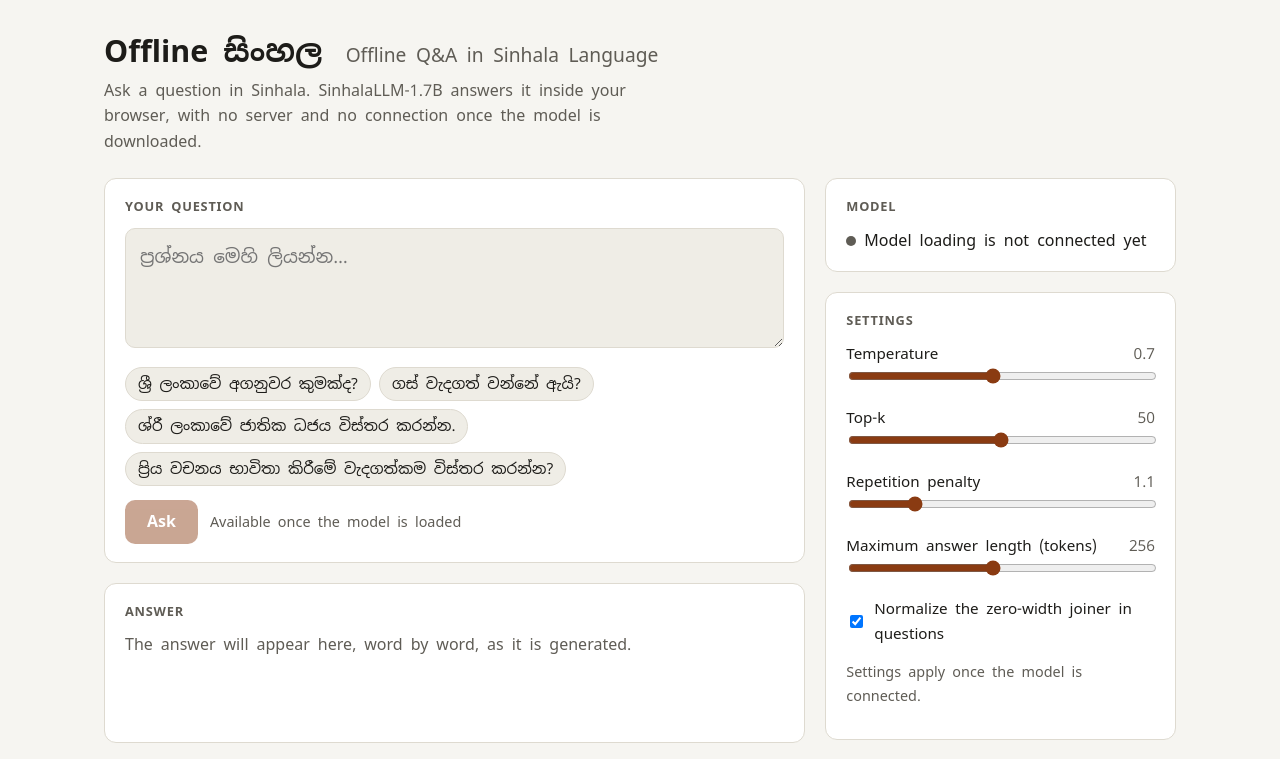
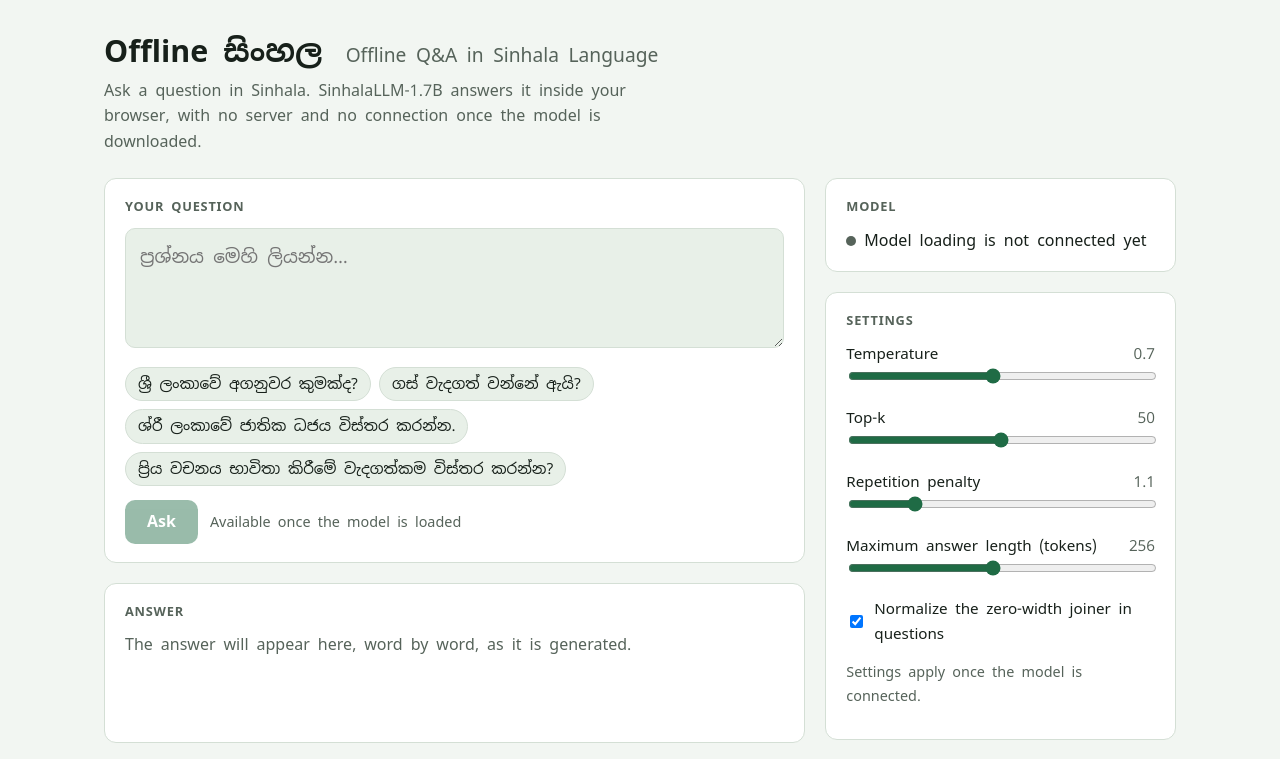
Before and after one commit to sinsankio/sinhalalm-offline, a React (Vite) app in the folder web/: page / in a window 1280 px wide. Shown: the top 759 px of the page. Built offline with nearby package versions, Linux system fonts and the light colour scheme; a web font is replaced by a local one.

Commit message:
style(ui): Switch accent colors to green

```diff
--- a/web/src/ui/styles.css
+++ b/web/src/ui/styles.css
@@ -25,17 +25,17 @@
 }
 
 :root {
-  --bg: #f6f5f1;
+  --bg: #f2f6f2;
   --surface: #ffffff;
-  --surface-muted: #efede6;
-  --text: #1d1c19;
-  --text-muted: #5f5c55;
-  --border: #dedad0;
-  --accent: #8a3b12;
+  --surface-muted: #e8f0e8;
+  --text: #17201a;
+  --text-muted: #56635a;
+  --border: #d4dfd5;
+  --accent: #1f6b45;
   --accent-text: #ffffff;
-  --accent-soft: #f4e4d8;
-  --notice: #fff7e6;
-  --notice-border: #e9c98d;
+  --accent-soft: #d9ebdf;
+  --notice: #f7f9e9;
+  --notice-border: #cfd99a;
   --ok: #2f7d4f;
   --busy: #b7791f;
   --error: #b42318;
@@ -46,17 +46,17 @@
 
 @media (prefers-color-scheme: dark) {
   :root {
-    --bg: #141311;
-    --surface: #1d1c19;
-    --surface-muted: #26241f;
-    --text: #ece9e2;
-    --text-muted: #a8a399;
-    --border: #35322b;
-    --accent: #e08a5a;
-    --accent-text: #1d1c19;
-    --accent-soft: #3a2a20;
-    --notice: #2a2316;
-    --notice-border: #6b5428;
+    --bg: #0f1511;
+    --surface: #161e19;
+    --surface-muted: #1e2922;
+    --text: #e4ece6;
+    --text-muted: #98a89d;
+    --border: #2b3830;
+    --accent: #5cc08a;
+    --accent-text: #0f1511;
+    --accent-soft: #1d3326;
+    --notice: #1f2416;
+    --notice-border: #4f5a28;
     color-scheme: dark;
   }
 }
```
